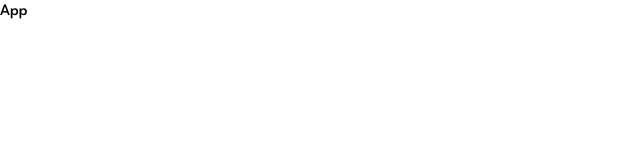
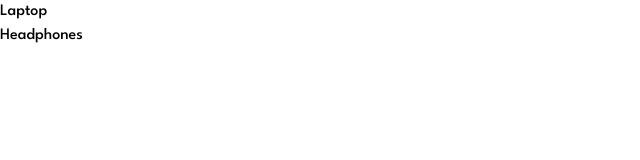
Before and after one commit to Mark-Alexis-Posadas/react-mini-practice, a React (Vite) app: page / in a window 1280 px wide. Shown: the top 160 px of the page, without its empty margins (0-640 px from the left). Built offline with nearby package versions, Linux system fonts and the light colour scheme.

Commit message:
done displaying name when deletting items

```diff
--- a/src/App.jsx
+++ b/src/App.jsx
@@ -1,7 +1,7 @@
 import React from "react";
-
+import Confirmation from "./components/DeleteItemWithConfirmation";
 const App = () => {
-  return <div>App</div>;
+  return <Confirmation />;
 };
 
 export default App;
--- a/src/components/DeleteItemWithConfirmation/index.jsx
+++ b/src/components/DeleteItemWithConfirmation/index.jsx
@@ -19,12 +19,16 @@ const products = [
   },
 ];
 
-const App = () => {
+const Confirmation = () => {
   const [data, setData] = useState(products);
-  const [visible, setVisible] = useState({ id: null, show: false });
+  const [visible, setVisible] = useState({
+    id: null,
+    show: false,
+    modalNAME: "",
+  });
 
-  const handleDelete = (id) => {
-    setVisible({ id: id, show: true });
+  const handleDelete = (id, name) => {
+    setVisible({ id: id, show: true, modalNAME: name });
   };
 
   const handleYes = () => {
@@ -42,7 +46,7 @@ const App = () => {
           <li
             key={item.id}
             className="cursor-pointer"
-            onClick={() => handleDelete(item.id)}
+            onClick={() => handleDelete(item.id, item.name)}
           >
             {item.name}
           </li>
@@ -50,7 +54,10 @@ const App = () => {
       </ul>
       {visible.show && (
         <div className="bg-black text-white w-[300px] p-10 flex items-center flex-col">
-          <p className="text-white text-md">Are you sure you want to delete?</p>
+          <p className="text-white text-md">
+            Are you sure you want to delete
+            <h3 className="font-bold text-white">{visible.modalNAME}</h3>?
+          </p>
           <div className="flex items-center gap-3">
             <button onClick={() => setVisible(false)}>cancel</button>
             <button onClick={handleYes}>yes</button>
@@ -61,4 +68,4 @@ const App = () => {
   );
 };
 
-export default App;
+export default Confirmation;
```
